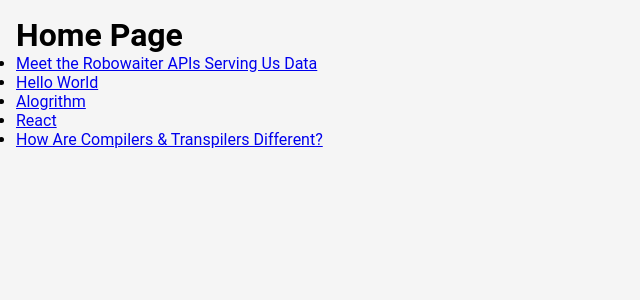
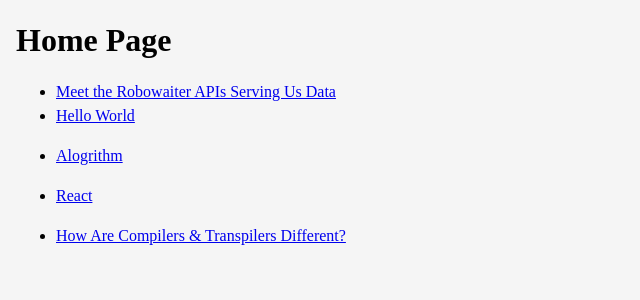
Before and after one commit to MaggieAppleton/maggieappleton.com-V2, a Next.js app: page / in a window 1280 px wide. Shown: the top 300 px of the page, without its empty margins (0-640 px from the left). Built offline with nearby package versions, Linux system fonts and the light colour scheme.

Commit message:
added css reset

```diff
--- a/components/GlobalStyle.js
+++ b/components/GlobalStyle.js
@@ -35,21 +35,89 @@
 
         }
 
-        * {
+		/* CSS Reset */
+		/* Box sizing rules */
+		*,
+		*::before,
+		*::after {
+		box-sizing: border-box;
+		}
+
+		/* Remove default margin */
+		body,
+		h1,
+		h2,
+		h3,
+		h4,
+		p,
+		figure,
+		blockquote,
+		dl,
+		dd {
 		margin: 0;
-                padding: 0;
-                box-sizing: border-box;
-                font-family: 'Roboto', sans-serif;
+		}
+
+		/* Remove list styles on ul, ol elements with a list role, which suggests default styling will be removed */
+		ul[role='list'],
+		ol[role='list'] {
+		list-style: none;
+		}
+
+		/* Set core root defaults */
+		html:focus-within {
+		scroll-behavior: smooth;
+		}
+
+		/* Set core body defaults */
+		body {
+		min-height: 100vh;
+		text-rendering: optimizeSpeed;
+		line-height: 1.5;
+		}
+
+		/* A elements that don't have a class get default styles */
+		a:not([class]) {
+		text-decoration-skip-ink: auto;
+		}
+
+		/* Make images easier to work with */
+		img,
+		picture {
+		max-width: 100%;
+		display: block;
+		}
+
+		/* Inherit fonts for inputs and buttons */
+		input,
+		button,
+		textarea,
+		select {
+		font: inherit;
+		}
+
+		/* Remove all animations, transitions and smooth scroll for people that prefer not to see them */
+		@media (prefers-reduced-motion: reduce) {
+		html:focus-within {
+		scroll-behavior: auto;
+		}
+
+		*,
+		*::before,
+		*::after {
+			animation-duration: 0.01ms !important;
+			animation-iteration-count: 1 !important;
+			transition-duration: 0.01ms !important;
+			scroll-behavior: auto !important;
+		}
 		}
 				html, body, #root {
 						height: 100%;
 				}
+
+
 				body {
 						background: #f5f5f5;
 						padding: var(--spacing-md);
 				}
 
-		img {
-			max-width: 100%;
-		}
 		`;
```
Lines whose indentation alone changed are shown as unchanged.
